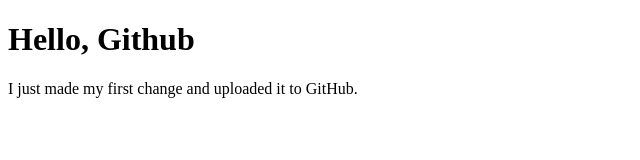
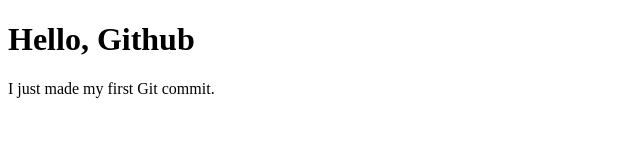
Before and after one commit to Yugal88943/MyFirstSite, a plain HTML site: page index.html in a window 1280 px wide. Shown: the whole page, without its empty margins (0-640 px from the left). Drawn offline with Linux system fonts and the light colour scheme.

Commit message:
Updated paragraph in index.html

```diff
--- a/index.html
+++ b/index.html
@@ -7,7 +7,7 @@
 
 <body>
     <h1>Hello, Github</h1>
-    <p>I just made my first change and uploaded it to GitHub.</p>
+    <p>I just made my first Git commit.</p>
 </body>
 
 </html>
```
